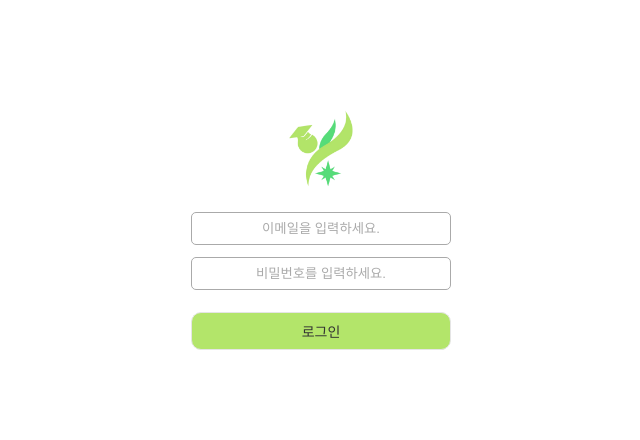
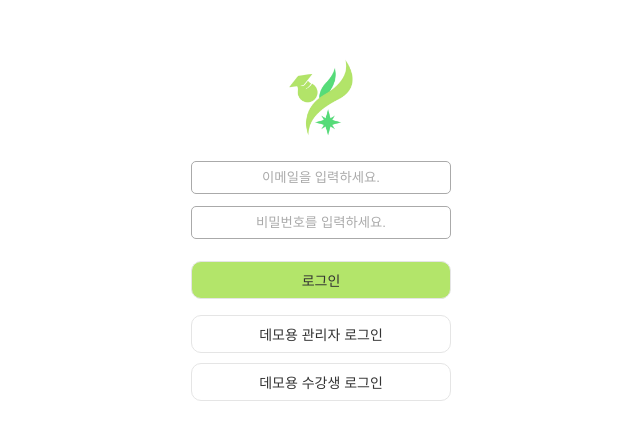
Before and after one commit to Edu-Check/edu_check_renewal, a React (Vite) app in the folder client/: page /login in a window 1280 px wide. Shown: the part 170-610 px from the top of the page, without its empty margins (319-959 px from the left). Built offline with nearby package versions, Linux system fonts and the light colour scheme; no server answers; a web font is replaced by a local one.

Commit message:
[ECR-42] feat: FE 데모용 로그인 버튼 생성

```diff
--- a/client/src/pages/attendanceSheet/AttendanceSheet.jsx
+++ b/client/src/pages/attendanceSheet/AttendanceSheet.jsx
@@ -33,6 +33,7 @@ export default function AttendanceSheet() {
   useEffect(() => {
     const fetchData = async () => {
       const response = await attendanceSheetApi.getStudentAttendanceSheet(courseId, memberId);
+      console.log(response.data);
       setSheetData(response.data);
     };
     courseId && memberId && fetchData();
@@ -44,7 +45,7 @@ export default function AttendanceSheet() {
         <button className={styles.button} onClick={handleDownload}>
           다운로드
         </button>
-        <button className={styles.button} onClick={()=>window.close()}>
+        <button className={styles.button} onClick={() => window.close()}>
           x
         </button>
       </div>
--- a/client/src/pages/login/Login.jsx
+++ b/client/src/pages/login/Login.jsx
@@ -82,7 +82,13 @@ export default function Login() {
     );
   }, [inputData]);
 
+  const handleDemonMiddleAdminLogin = () => {
+    console.log('클릭');
+  };
+  const handleDemoStudentLogin = () => {};
+
   return (
+    <>
       <form onSubmit={(e) => e.preventDefault()}>
         <div className={styles.login}>
           <div className={styles.logoImage}>
@@ -109,7 +115,21 @@ export default function Login() {
               isEnable={isLoginButtonEnable}
             ></MainButton>
           </div>
+          {/* 데모용 */}
+          <div className={styles.demoButtonWrapper}>
+            <MainButton
+              handleClick={handleDemonMiddleAdminLogin}
+              title="데모용 관리자 로그인"
+              isEnable={true}
+            ></MainButton>
+            <MainButton
+              handleClick={handleDemoStudentLogin}
+              title="데모용 수강생 로그인"
+              isEnable={true}
+            ></MainButton>
+          </div>
         </div>
       </form>
+    </>
   );
 }
--- a/client/src/pages/login/Login.module.css
+++ b/client/src/pages/login/Login.module.css
@@ -33,3 +33,11 @@
 .login p span {
   display: none;
 }
+
+.demoButtonWrapper {
+  width: 100%;
+  margin-top: var(--margin-basic);
+  display: flex;
+  flex-direction: column;
+  gap: 10px;
+}
```
Lines whose indentation alone changed are shown as unchanged.
